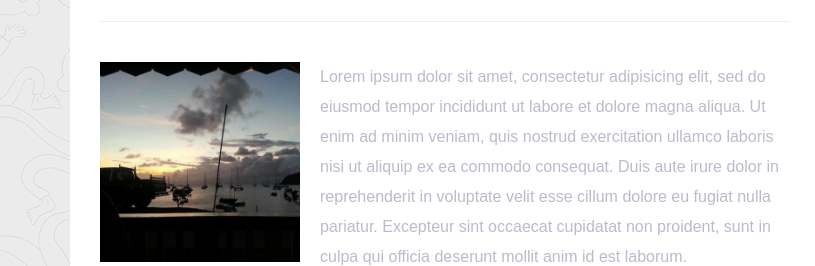
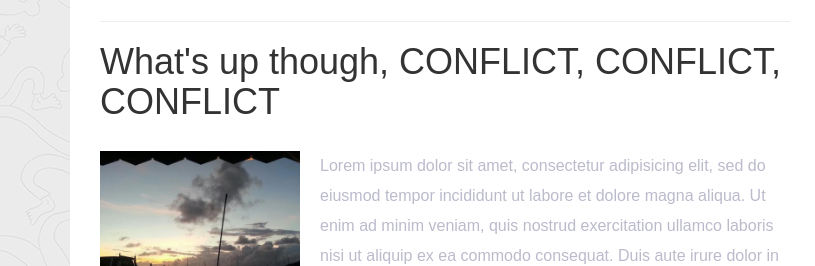
Before and after one commit to ArmandFrvr/Bootstrap-Shared, a plain HTML site: page index.html in a window 1280 px wide. Shown: the part 211-477 px from the top of the page, 0-815 px from the left. Drawn offline with nearby package versions, Linux system fonts and the light colour scheme.

Commit message:
add files

```diff
--- a/index.html
+++ b/index.html
@@ -1,3 +1,4 @@
+
 <!DOCTYPE html>
 <html lang="en-us">
   <head>
@@ -62,6 +63,7 @@
             <article class="about-me-content">
               <h1 class="about-me-header">About Me</h1>
               <hr class="about-me-hr"/>
+              <h1>What's up though, CONFLICT, CONFLICT, CONFLICT</h1>
               <img src="assets/imgs/natebeach.jpeg" alt="" id="nate-image"/>
               <p>Lorem ipsum dolor sit amet, consectetur adipisicing elit, sed do eiusmod tempor incididunt ut labore et dolore magna aliqua. Ut enim ad minim veniam, quis nostrud exercitation ullamco laboris nisi ut aliquip ex ea commodo consequat. Duis aute irure dolor in reprehenderit in voluptate velit esse cillum dolore eu fugiat nulla pariatur. Excepteur sint occaecat cupidatat non proident, sunt in culpa qui officia deserunt mollit anim id est laborum.</p>
               <br />
```
Also changed, not shown: 1 other file.
